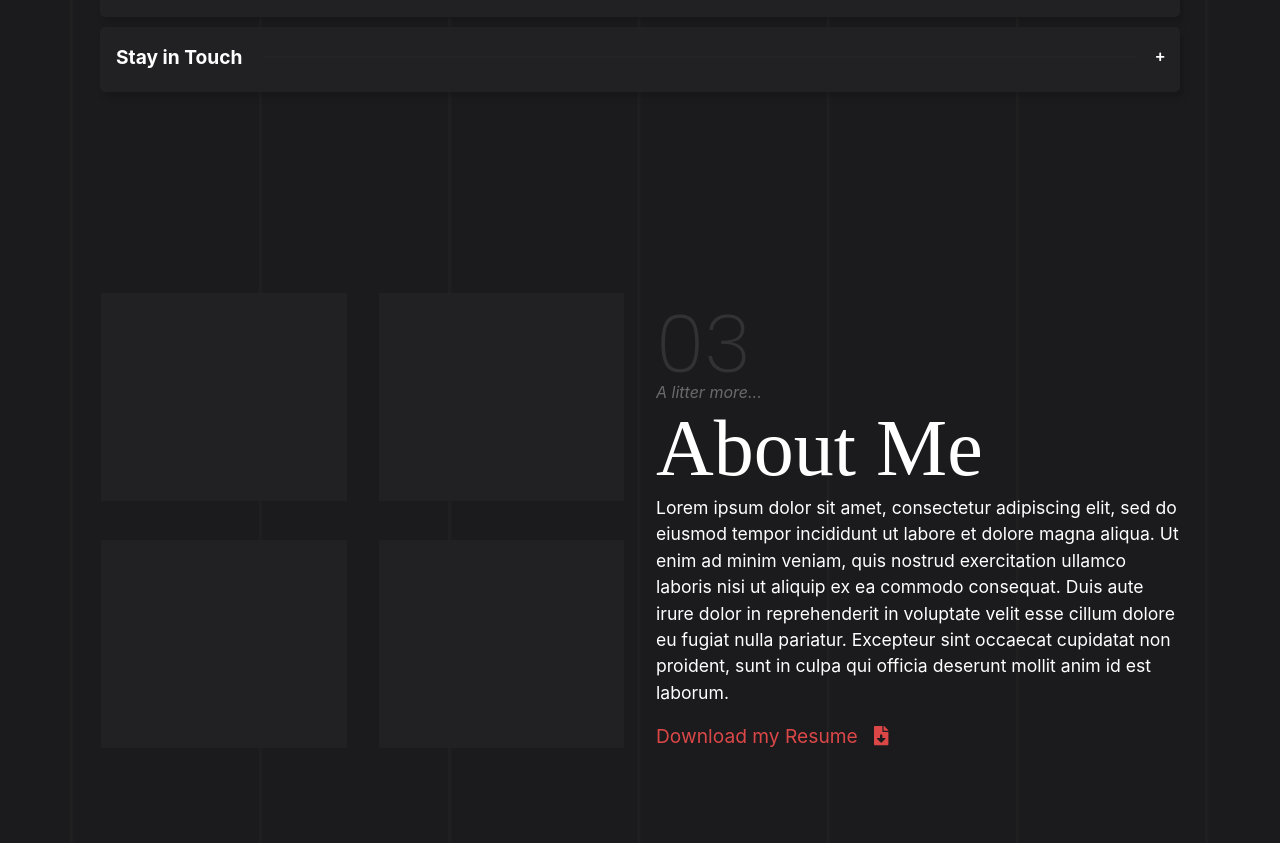
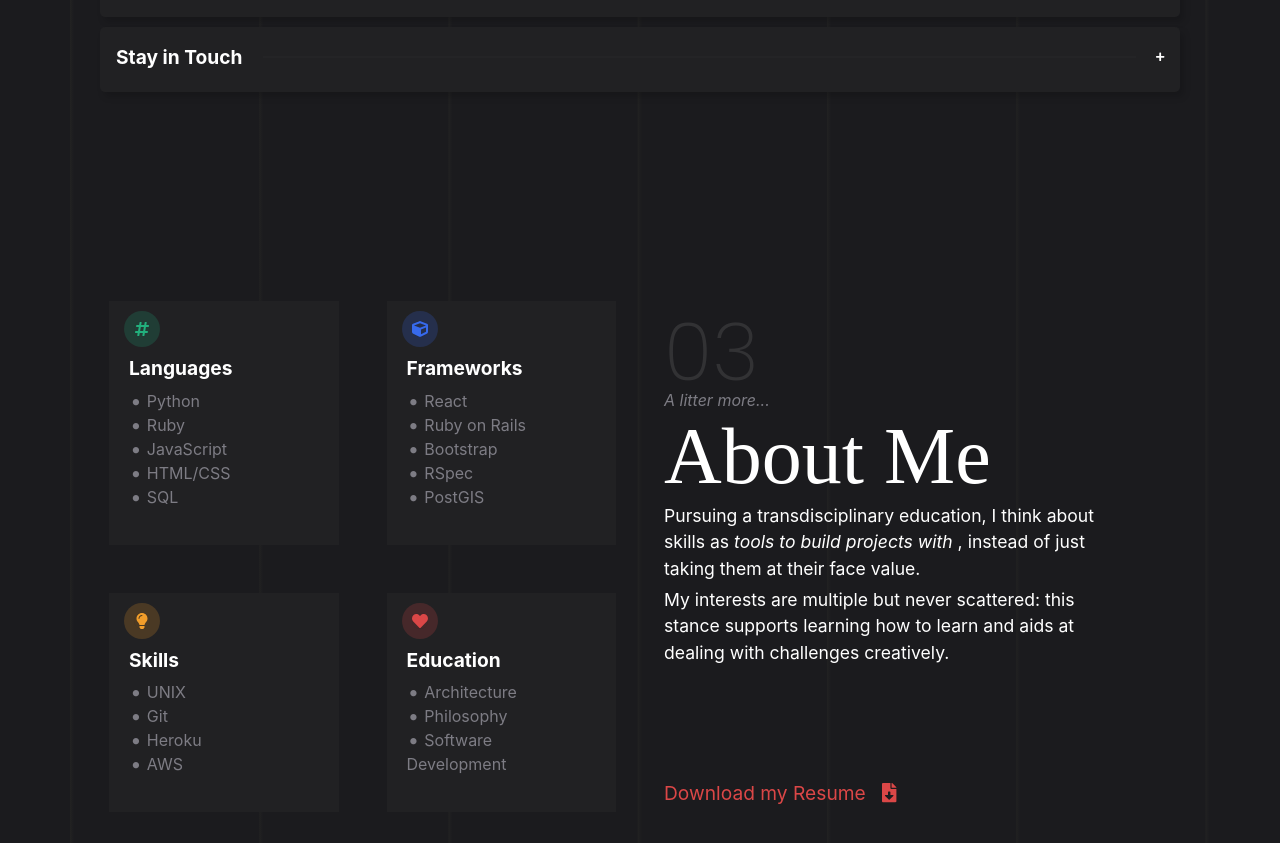
Before and after one commit to fc-anjos/personal-portfolio, a Gatsby site: page / in a window 1280 px wide. Shown: the part 1147-1990 px from the top of the page. Built offline with nearby package versions, Linux system fonts and the light colour scheme; Gatsby itself is replaced by a stand-in of ours; a web font is replaced by a local one.

Commit message:
Style about section

```diff
--- a/src/components/about.js
+++ b/src/components/about.js
@@ -1,12 +1,31 @@
 import React from 'react';
 import { Fade } from 'react-awesome-reveal';
 import { FontAwesomeIcon } from '@fortawesome/react-fontawesome';
-import { faFileDownload } from '@fortawesome/free-solid-svg-icons';
+import {
+  faFileDownload, faCube, faHashtag, faLightbulb, faHeart,
+} from '@fortawesome/free-solid-svg-icons';
 import styles from '../styles/about.module.scss';
 
-const SkillCard = props => (
-  <div className={styles.skillCard} />
+function SkillCard(props) {
+  const listItems = props.ul_items.map(item => (
+    <li>
+      {item}
+    </li>
+  ));
+
+  return (
+    <div className={styles.skillCard}>
+      <FontAwesomeIcon
+        icon={props.icon}
+        className={`${styles.cardIcon} ${props.iconColorClass}`}
+      />
+      <h2>{props.title}</h2>
+      <ul className="list-unstyled">
+        {listItems}
+      </ul>
+    </div>
   );
+}
 
 const AboutText = props => (
   <div className={styles.aboutRight}>
@@ -15,9 +34,16 @@ const AboutText = props => (
       A litter more...
     </span>
     <h1 className="sectionTitle">About Me</h1>
-    <p className={styles.aboutP}>
-      Lorem ipsum dolor sit amet, consectetur adipiscing elit, sed do eiusmod tempor incididunt ut labore et dolore magna aliqua. Ut enim ad minim veniam, quis nostrud exercitation ullamco laboris nisi ut aliquip ex ea commodo consequat. Duis aute irure dolor in reprehenderit in voluptate velit esse cillum dolore eu fugiat nulla pariatur. Excepteur sint occaecat cupidatat non proident, sunt in culpa qui officia deserunt mollit anim id est laborum.
+    <div className={styles.aboutP}>
+      <p>
+        Pursuing a transdisciplinary education, I think about skills as
+        <i> tools to build projects with </i>
+        , instead of just taking them at their face value.
       </p>
+      <p>
+        My interests are multiple but never scattered: this stance supports learning how to learn and aids at dealing with challenges creatively.
+      </p>
+    </div>
     <a className={styles.resumeLink} href="">
       Download my Resume
       <FontAwesomeIcon icon={faFileDownload} className={styles.icon} />
@@ -27,14 +53,36 @@ const AboutText = props => (
 
 export default function About() {
   return (
+    <Fade fraction={0.4} triggerOnce>
       <section className={styles.aboutSection}>
         <div className={styles.cardsWrapper}>
-        <SkillCard />
-        <SkillCard />
-        <SkillCard />
-        <SkillCard />
+          <SkillCard
+            title="Languages"
+            ul_items={['Python', 'Ruby', 'JavaScript', 'HTML/CSS', 'SQL']}
+            icon={faHashtag}
+            iconColorClass={styles.cardIconGreen}
+          />
+          <SkillCard
+            title="Frameworks"
+            ul_items={['React', 'Ruby on Rails', 'Bootstrap', 'RSpec', 'PostGIS']}
+            icon={faCube}
+            iconColorClass={styles.cardIconBlue}
+          />
+          <SkillCard
+            title="Skills"
+            ul_items={['UNIX', 'Git', 'Heroku', 'AWS']}
+            icon={faLightbulb}
+            iconColorClass={styles.cardIconYellow}
+          />
+          <SkillCard
+            title="Education"
+            ul_items={['Architecture', 'Philosophy', 'Software Development']}
+            icon={faHeart}
+            iconColorClass={styles.cardIconRed}
+          />
         </div>
         <AboutText />
       </section>
+    </Fade>
   );
 }
--- a/src/components/sidebar.js
+++ b/src/components/sidebar.js
@@ -13,7 +13,7 @@ export default function Sidebar() {
           <Fade delay={4800} duration={300} cascade damping={0.5} triggerOnce>
             <li><a href="#">Hello</a></li>
             <li><a href="#">Portfolio</a></li>
-            <li><a href="#">Services</a></li>
+            <li><a href="#">About</a></li>
             <li><a href="#">Contact</a></li>
           </Fade>
         </ul>
--- a/src/styles/about.module.scss
+++ b/src/styles/about.module.scss
@@ -1,6 +1,6 @@
 @import "./variables.scss";
 
-$card-margin-size: 1em;
+$card-margin-size: 1.5em;
 $container-padding: 20vh;
 $card-height: calc(((100vh - 2*#{$container-padding}) / 2) - #{$card-margin-size} * 2);
 
@@ -10,6 +10,7 @@ $card-height: calc(((100vh - 2*#{$container-padding}) / 2) - #{$card-margin-size
   padding-bottom: $container-padding;
   display: flex;
   flex-wrap: wrap;
+  position: relative;
 }
 
 .cardsWrapper {
@@ -18,14 +19,67 @@ $card-height: calc(((100vh - 2*#{$container-padding}) / 2) - #{$card-margin-size
   flex-wrap: wrap;
 }
 
-.cardsWrapper > * {
+.skillCard {
   padding: 20px;
-}
-.skillCard {
-  height: $card-height;
+  min-height: $card-height;
+  // width: 50%;
   flex: 0 0 calc(50% - #{2*$card-margin-size});
   margin: $card-margin-size;
   background-color: $background-light;
+
+  h2 {
+    font-size: 1.2em;
+    font-weight: bold;
+  }
+
+  ul {
+    color: $light;
+  }
+
+  ul li:before {
+    content:"·";
+    font-size:3em;
+    vertical-align:middle;
+    line-height:20px;
+    margin-right: 4px;
+  }
+
+
+  $icon-box-shadow-radius: 10px;
+  $icon-background-opacity: 0.2;
+  .cardIcon {
+    margin-left: calc(#{$icon-box-shadow-radius} / 2);
+    font-size: 1rem;
+    margin-bottom: 1em;
+    border-radius: 50%;
+    width: 1rem;
+    height: 1rem;
+    line-height: 1.5rem;
+  }
+
+  .cardIconGreen {
+    box-shadow: 0 0 0 $icon-box-shadow-radius rgba($green, $icon-background-opacity);
+    background-color: rgba($green, $icon-background-opacity);
+    color: $green;
+  }
+
+  .cardIconBlue {
+    box-shadow: 0 0 0 $icon-box-shadow-radius rgba($blue, $icon-background-opacity);
+    background-color: rgba($blue, $icon-background-opacity);
+    color: $blue;
+  }
+
+  .cardIconYellow {
+    box-shadow: 0 0 0 $icon-box-shadow-radius rgba($yellow, $icon-background-opacity);
+    background-color: rgba($yellow, $icon-background-opacity);
+    color: $yellow;
+  }
+
+  .cardIconRed {
+    box-shadow: 0 0 0 $icon-box-shadow-radius rgba($red, $icon-background-opacity);
+    background-color: rgba($red, $icon-background-opacity);
+    color: $red;
+  }
 }
 
 .aboutRight {
@@ -56,6 +110,11 @@ $margin-aboutRight: 0.2em;
 .aboutP {
   flex-grow: 1;
   font-size: 1.1rem;
+  margin-right: 4em;
+
+  p {
+    margin-bottom: 0.3rem;
+  }
 }
 
 .resumeLink {
@@ -66,3 +125,10 @@ $margin-aboutRight: 0.2em;
 .icon {
   margin-left: 1rem;
 }
+
+.cardsFade {
+  position: absolute;
+  display: flex;
+  width: 5px;
+  background-color: red;
+}
--- a/src/styles/variables.scss
+++ b/src/styles/variables.scss
@@ -3,8 +3,12 @@ $background-light: #212123;
 $primary: #db4747;
 $primary-darker: #ab3b3b;
 $lighter: rgba(255, 255, 255, 0.8);
-$light: rgba(255, 255, 255, 0.35);
+$light: #7D7C84;
 $muted: rgba(255, 255, 255, 0.1);
+$blue: #376AED;
+$green: #22B07D;
+$yellow: #F19D2A;
+$red: $primary;
 
 $grid-breakpoints: (
   xs: 0,
```
Lines whose indentation alone changed are shown as unchanged.
